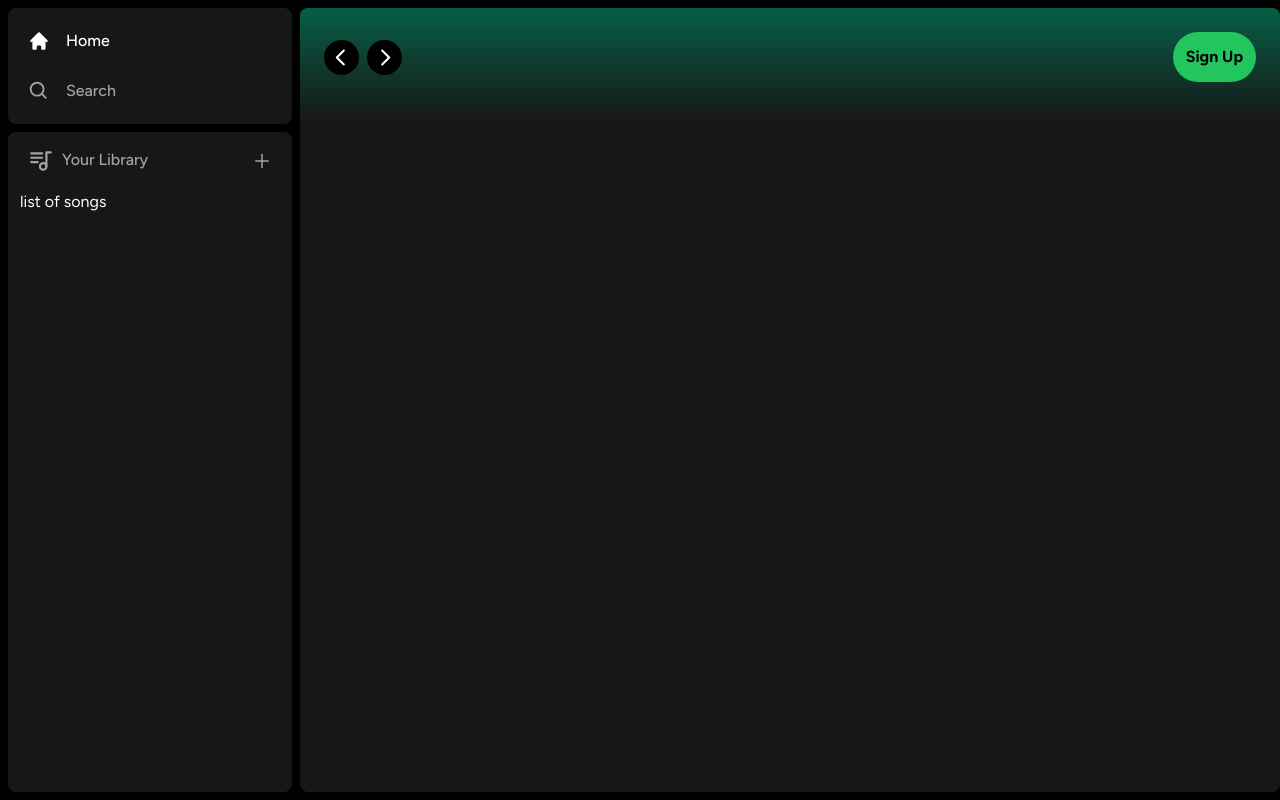
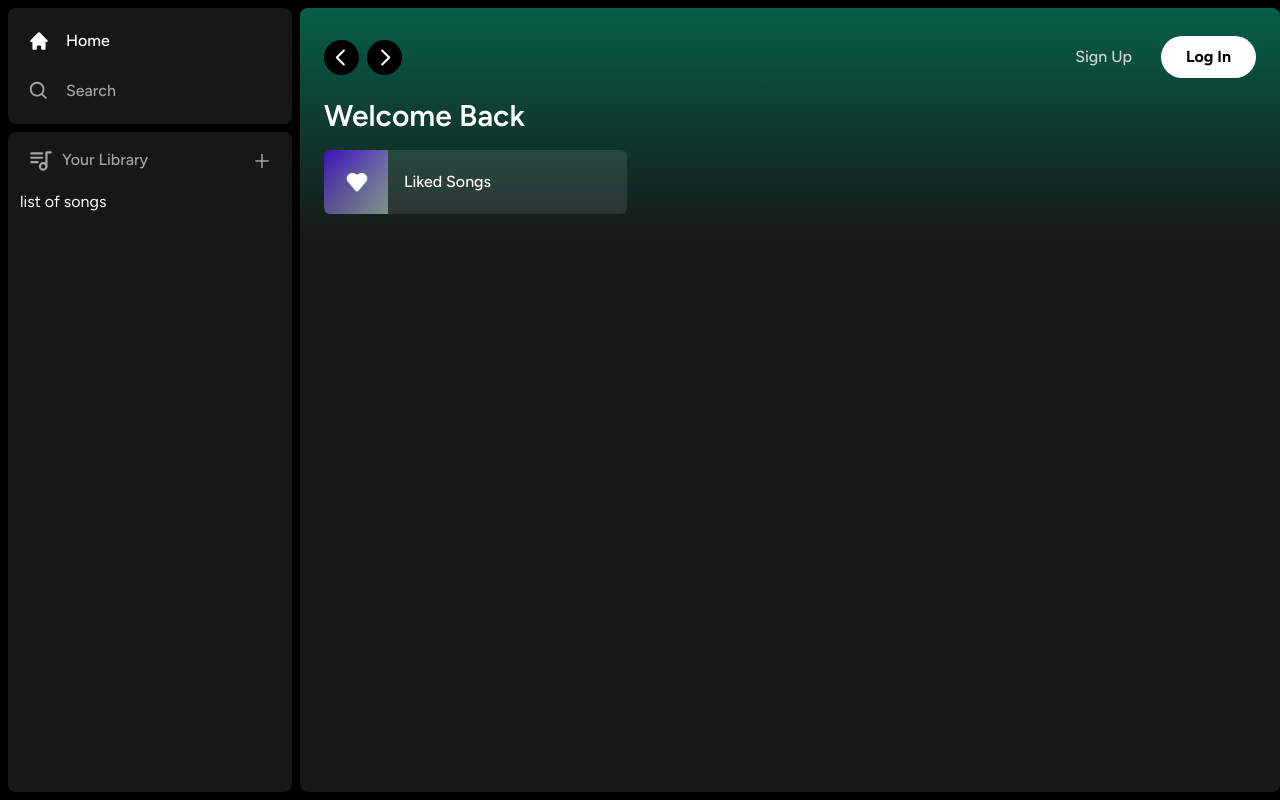
Before and after one commit to CurrentlyBob/Bobify, a Next.js app: page / in a window 1280 px wide. Built offline with nearby package versions, Linux system fonts and the light colour scheme.

Commit message:
create list item (liked songs)

```diff
--- a/app/(site)/page.tsx
+++ b/app/(site)/page.tsx
@@ -1,13 +1,17 @@
-import Header from "@/components/Header"
-
-
+import Header from '@/components/Header'
+import ListItem from '@/components/ListItem'
 
 export default function Home() {
-  return(
-  <div className="bg-neutral-900 rounded-lg h-full w-full overflow-hidden overflow-y-auto">
-    <Header>
-      Header
-    </Header>
-  </div>
-    )
+  return (
+    <div className="bg-neutral-900 rounded-lg h-full w-full overflow-hidden overflow-y-auto">
+      <Header>
+        <div className="mb-2">
+          <h1 className="text-white text-3xl font-semibold">Welcome Back</h1>
+          <div className="grid grid-cols-1 sm:grid-cols-2 xl:grid-cols-3 2xl:grid-cols-4 gap-3 mt-4">
+            <ListItem image="/images/liked.png" name="Liked Songs" href="liked" />
+          </div>
+        </div>
+      </Header>
+    </div>
+  )
 }
--- a/components/Button.tsx
+++ b/components/Button.tsx
@@ -1,28 +1,27 @@
-import React, { forwardRef } from "react";
-import { twMerge } from "tailwind-merge";
-
-
-
+import React, { forwardRef } from 'react'
+import { twMerge } from 'tailwind-merge'
 
 interface ButtonProps extends React.ButtonHTMLAttributes<HTMLButtonElement> {}
 
+const Button = forwardRef<HTMLButtonElement, ButtonProps>(
+  ({ className, children, disabled, type = 'button', ...props }, ref) => {
+    return (
+      <button
+        type={type}
+        className={twMerge(
+          `w-full rounded-full bg-green-500 border border-transparent px-3 py-3 disabled:cursor-not-allowed disabled:opacity-50 text-black font-bold hover:opacity-75 transition`,
+          className,
+        )}
+        disabled={disabled}
+        ref={ref}
+        {...props}
+      >
+        {children}
+      </button>
+    )
+  },
+)
 
-const Button = forwardRef<HTMLButtonElement, ButtonProps>(({
-    className,
-    children,
-    disabled,
-    type = "button",
-    ...props
+Button.displayName = 'Button'
 
-}, ref) => {
-    return (
-        <button type={type} className={twMerge(`w-full rounded-full bg-green-500 border border-transparent px-3 py-3 disabled:cursor-not-allowed disabled:opacity-50 text-black font-bold hover:opacity-75 transition`,
-        className)} disabled={disabled} ref={ref} {...props}>
-            {children}
-        </button>
-    )
-})
-
-Button.displayName = "Button"
-
-export default Button;
+export default Button
--- a/components/Header.tsx
+++ b/components/Header.tsx
@@ -1,20 +1,18 @@
-"use client"
-import { useRouter } from "next/navigation";
-import React from "react";
-import { twMerge } from "tailwind-merge";
+'use client'
+import { useRouter } from 'next/navigation'
+import React from 'react'
+import { twMerge } from 'tailwind-merge'
 import { RxCaretLeft, RxCaretRight } from 'react-icons/rx'
 import { HiHome } from 'react-icons/hi'
 import { BiSearch } from 'react-icons/bi'
-import Button from "./Button";
-
+import Button from './Button'
 
 interface HeaderProps {
-    children: React.ReactNode;
-    className?: string;
+  children: React.ReactNode
+  className?: string
 }
 
-
-const Header: React.FC<HeaderProps> = ({children, className}) => {
+const Header: React.FC<HeaderProps> = ({ children, className }) => {
   const router = useRouter()
 
   const handleLogout = () => {
@@ -25,10 +23,16 @@ const Header: React.FC<HeaderProps> = ({children, className}) => {
     <div className={twMerge(`h-fit bg-gradient-to-b from-emerald-800 p-6`, className)}>
       <div className="w-full mb-4 flex items-center justify-between">
         <div className="hidden md:flex gap-x-2 items-center">
-                    <button onClick={() => router.back()} className="rounded-full bg-black flex items-center justify-center hover:opacity-75 transition">
+          <button
+            onClick={() => router.back()}
+            className="rounded-full bg-black flex items-center justify-center hover:opacity-75 transition"
+          >
             <RxCaretLeft size={35} className="text-white" />
           </button>
-                    <button onClick={() => router.forward()} className="rounded-full bg-black flex items-center justify-center hover:opacity-75 transition">
+          <button
+            onClick={() => router.forward()}
+            className="rounded-full bg-black flex items-center justify-center hover:opacity-75 transition"
+          >
             <RxCaretRight size={35} className="text-white" />
           </button>
         </div>
@@ -43,15 +47,21 @@ const Header: React.FC<HeaderProps> = ({children, className}) => {
         <div className="flex justify-between items-center gap-x-4">
           <>
             <div>
-                            <Button>
+              <Button className="bg-transparent text-neutral-300 font-medium" onClick={() => {}}>
                 Sign Up
+              </Button>
+            </div>
+            <div>
+              <Button className="bg-white px-6 py-2" onClick={() => {}}>
+                Log In
               </Button>
             </div>
           </>
         </div>
       </div>
+      {children}
     </div>
-     );
+  )
 }
 
-export default Header;
+export default Header
--- a/components/Library.tsx
+++ b/components/Library.tsx
@@ -1,4 +1,4 @@
-"use client"
+'use client'
 import { TbPlaylist } from 'react-icons/tb'
 import { AiOutlinePlus } from 'react-icons/ai'
 
@@ -11,18 +11,18 @@ const Library = () => {
     <div className="flex flex-col">
       <div className="flex items-center justify-between px-5 pt-4">
         <div className="inline-flex itmes-center gap-x-2">
-                    <TbPlaylist size={26} className='text-neutral-400'/>
-                    <p className='text-neutral-400 font-medium text-md'>
-                        Your Library
-                    </p>
+          <TbPlaylist size={26} className="text-neutral-400" />
+          <p className="text-neutral-400 font-medium text-md">Your Library</p>
         </div>
-                <AiOutlinePlus onClick={onClick} size={20} className='text-neutral-400 cursor-pointer hover:text-white transition'/>
+        <AiOutlinePlus
+          onClick={onClick}
+          size={20}
+          className="text-neutral-400 cursor-pointer hover:text-white transition"
+        />
       </div>
-            <div className='flex flex-col gap-y-2 mt-4 px-3'>
-                list of songs
+      <div className="flex flex-col gap-y-2 mt-4 px-3">list of songs</div>
     </div>
-        </div>
-     );
+  )
 }
 
-export default Library;
+export default Library
--- /dev/null
+++ b/components/ListItem.tsx
@@ -0,0 +1,33 @@
+'use client'
+import { FaPlay } from 'react-icons/fa'
+import { useRouter } from 'next/navigation'
+import Image from 'next/image'
+
+interface ListItemProps {
+  image: string
+  name: string
+  href: string
+}
+
+const ListItem: React.FC<ListItemProps> = ({ image, name, href }) => {
+  const router = useRouter()
+
+  const onClick = () => {
+    // Add auth before push
+    router.push(href)
+  }
+
+  return (
+    <button className="relative group flex items-center rounded-md overflow-hidden gap-x-4 bg-neutral-100/10 hover:bg-neutral-100/20 transition pr-4">
+      <div className="relative min-h-[64px] min-w-[64px]">
+        <Image className="object-cover" fill src={image} alt="Image" />
+      </div>
+      <p className="font-medium trancate py-5">{name}</p>
+      <div className="absolute transition opacity-0 rounded-full flex items-center justify-center bg-green-500 p-4 drop-shadow-md right-5 group-hover:opacity-100 hover:scale-110">
+        <FaPlay className="text-black" />
+      </div>
+    </button>
+  )
+}
+
+export default ListItem
--- a/components/Sidebar.tsx
+++ b/components/Sidebar.tsx
@@ -42,12 +42,10 @@ const Sidebar: React.FC<SidebarProps> = ({ children }) => {
           </div>
         </Box>
         <Box className="overflow-y-auto h-full">
-            <Library />
+          <Library />
         </Box>
       </div>
-      <main className='h-full flex-1 overflow-y-auto py-2'>
-        {children}
-      </main>
+      <main className="h-full flex-1 overflow-y-auto py-2">{children}</main>
     </div>
   )
 }
--- a/components/SidebarItem.tsx
+++ b/components/SidebarItem.tsx
@@ -15,10 +15,11 @@ const SidebarItem: React.FC<SidebarItemProps> = ({ icon: Icon, label, active, hr
       href={href}
       className={twMerge(
         `flex flex-row h-auto items-center w-full gap-x-4 text-md font-medium cursor-pointer hover:text-white transition text-neutral-400 py-1`,
-      active && 'text-white')}
+        active && 'text-white',
+      )}
     >
       <Icon size={26} />
-      <p className='truncate w-full'>{label}</p>
+      <p className="truncate w-full">{label}</p>
     </Link>
   )
 }
```
Also changed, not shown: public/images/liked.png (added). Lines whose indentation alone changed are shown as unchanged.
